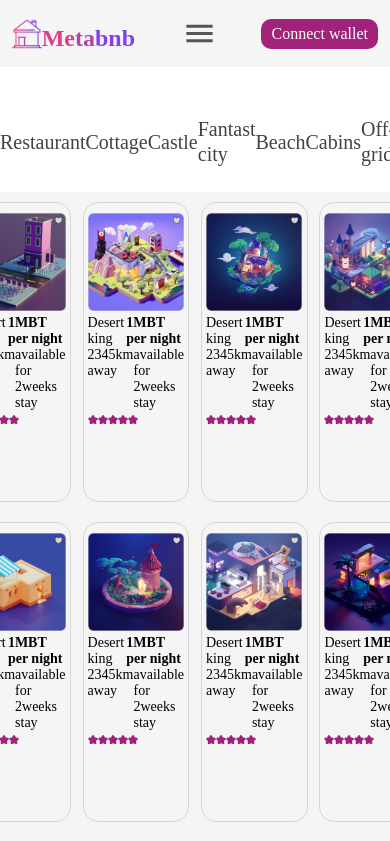
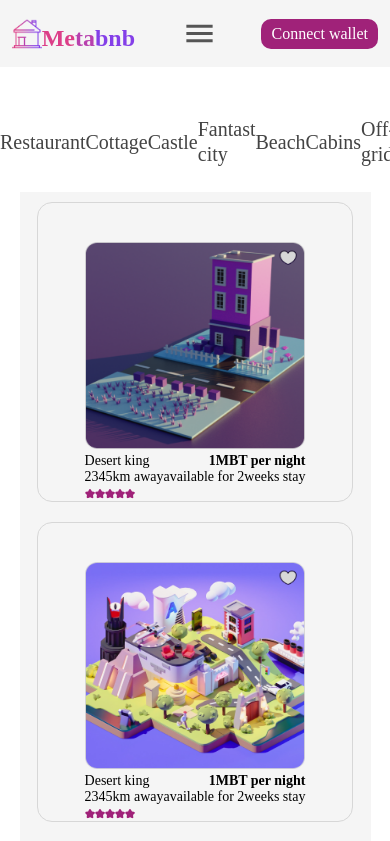
Before and after one commit to michado2019/hng-metabnb-app, a React (Create React App) app: page /stay in a window 390 px wide. Shown: the top 841 px of the page. Built offline with nearby package versions, Linux system fonts and the light colour scheme.

Commit message:
style: PlaceToStay.jsx cards media queries done

```diff
--- a/src/components/pages/PlaceToStay.css
+++ b/src/components/pages/PlaceToStay.css
@@ -99,3 +99,17 @@
       margin-top: 0;
     }
   }
+@media screen and (max-width: 768px) {
+  .placeToStay-flex2 {
+    grid-template-columns: 1fr 1fr;
+  }
+}
+@media screen and (max-width: 480px) {
+  .placeToStay-flex2 {
+    grid-template-columns: 1fr;
+    width: 90%;
+  }
+  .placeToStay-main_img{
+    height: 65%;
+}
+}
```
